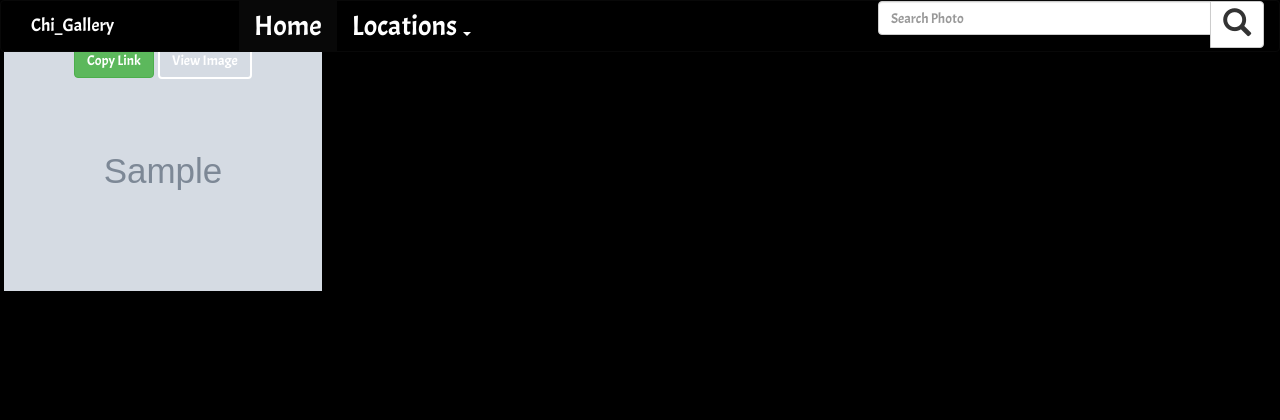
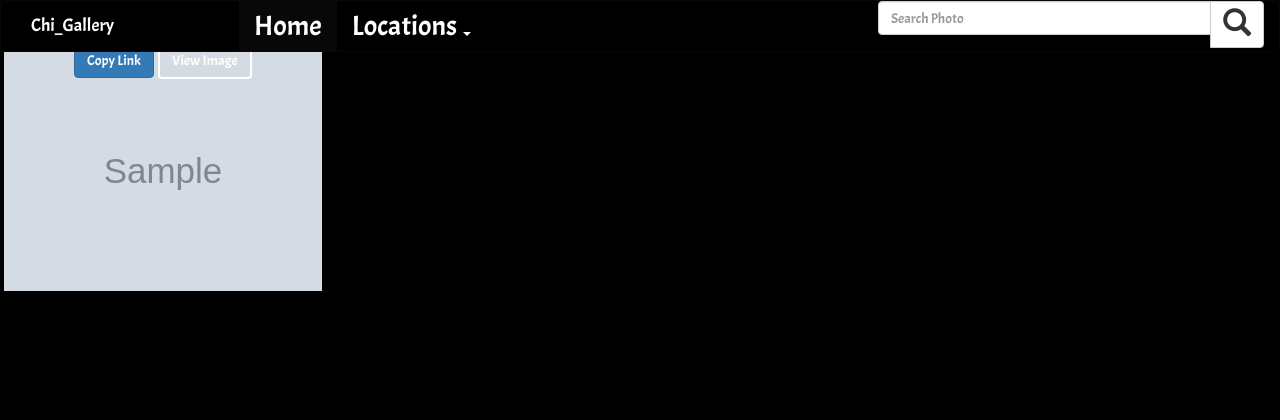
Before and after one commit to antomuli/Chi_Gallery, a Django app: template photos/templates/all-photos/categories.html in a window 1280 px wide. Shown: the top 420 px of the page. Run offline with Django 3.2, Linux system fonts and the light colour scheme; the template is opened without the code that fills it: most values are stand-ins (such as "Sample title", 1, 10 or a date in 2020); grey boxes marked "Sample" are stand-in pictures; parts of the project's set-up code (start-up, migrations or seed data) failed here and were passed over; some libraries are stand-ins or nearby versions.

Commit message:
Created a button to copy the link on the clipboard

```diff
--- a/photos/templates/all-photos/categories.html
+++ b/photos/templates/all-photos/categories.html
@@ -26,7 +26,7 @@
                 <input type="text" id="imagelink" class="form-control input-sm" value="127.0.0.1:800{{photo.photo.url}}"
                     class="hidden">
                 <div class="top">
-                    <button class="btn btn-success" onclick="CopyFunction()">Copy Link</button>
+                    <button class="btn btn-primary" onclick="CopyFunction()">Copy Link</button>
 
                     <a class="fancybox btn btn-custom" rel="gallery" href="{{photo.photo.url}}">View Image</a>
                 </div>
```
